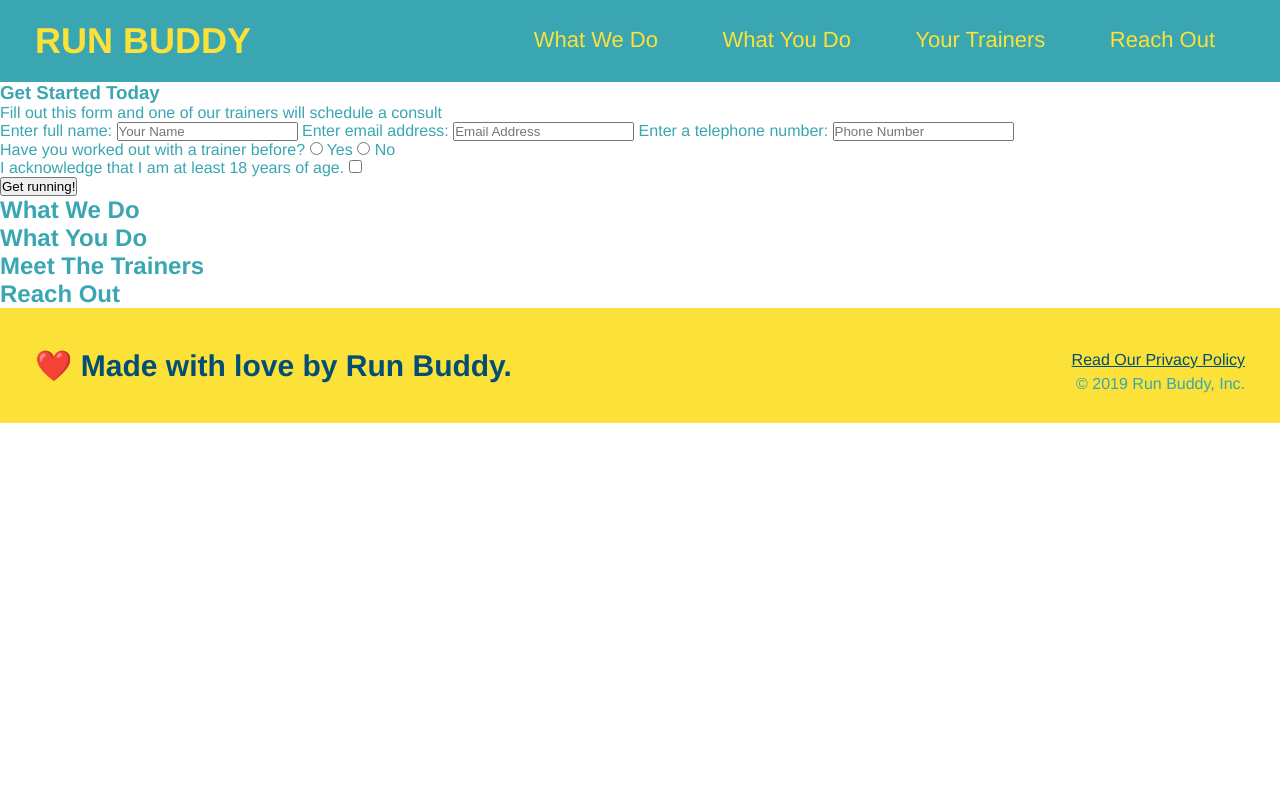
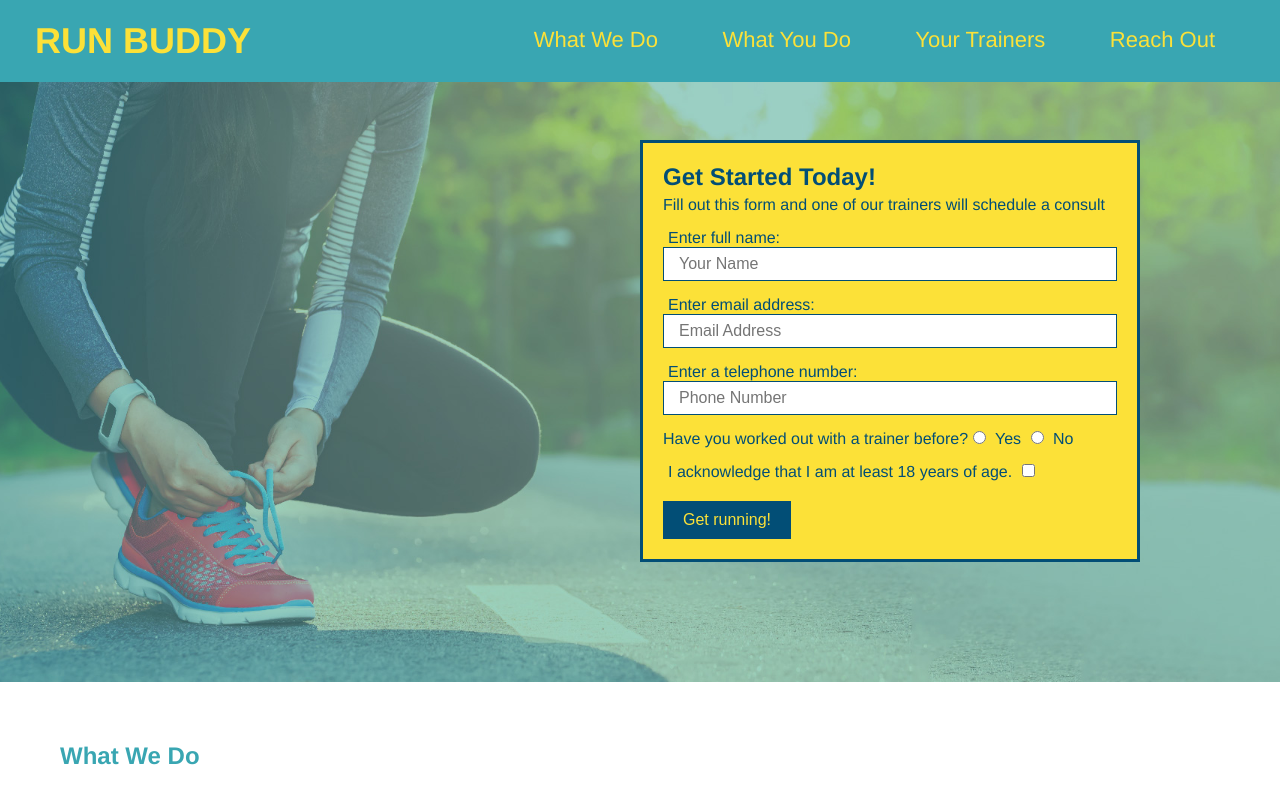
Before and after one commit to htang2021/run-buddy, a plain HTML site: page index.html in a window 1280 px wide. Shown: the top 800 px of the page. Drawn offline with Linux system fonts and the light colour scheme.

Commit message:
formatted the form and styled it to match to the mockup

```diff
--- a/assets/css/style.css
+++ b/assets/css/style.css
@@ -53,3 +53,53 @@ footer div {
 footer a {
     color: #024e76;
 }
+section {
+    padding: 60px;
+}
+/* Hero Style Start */
+.hero {
+    background-image: url("../images/hero-bg.jpg");
+    height: 600px;
+    background-size:cover;
+    background-position: center;
+    position: relative;
+}
+/* Hero Style End */
+/* Hero form start */
+.hero-form {
+    color: #024e76;
+    background-color: #fce138;
+    padding: 20px;
+    width: 500px;
+    border: 3px solid #024e76;
+    position: absolute;
+    bottom: 120px;
+    right: 140px;
+}
+.hero-form button {
+    font-size: 16px;
+    padding: 10px 20px;
+    margin-top: 5px;
+    color:#fce138;
+    background-color: #024e76;
+    border: none;
+}
+.hero-form h3 {
+    font-size: 24px;
+    margin: 0px;
+}
+.hero-form p {
+    margin: 5px 0 15px 0;
+}
+.form-input {
+    border: 1px solid #024e76;
+    display: block;
+    padding: 7px 15px;
+    font-size: 16px;
+    color: #024e76;
+    width: 100%;
+    margin-bottom: 15px;
+}
+.hero-form label {
+    margin: 0 5px;
+}
--- a/index.html
+++ b/index.html
@@ -33,18 +33,18 @@
         </header>
 
         <!-- hero/jumbotron -->
-        <section>
-            <div>
-                <h3>Get Started Today</h3>
+        <section class="hero">
+            <div class="hero-form">
+                <h3>Get Started Today!</h3>
                 <p>Fill out this form and one of our trainers will schedule a consult</p>
             <!-- Add form element -->
             <form>
                 <label for="name">Enter full name:</label>
-                <input type="text" placeholder="Your Name" name="name" id="name" />
+                <input type="text" placeholder="Your Name" name="name" id="name" class="form-input" />
                 <label for="email">Enter email address:</label>
-                <input type="email" placeholder="Email Address" name="email" id="email" />
+                <input type="email" placeholder="Email Address" name="email" id="email" class="form-input" />
                 <label for="phone">Enter a telephone number:</label>
-                <input type="tel" placeholder="Phone Number" name="phone" id="phone" />
+                <input type="tel" placeholder="Phone Number" name="phone" id="phone" class="form-input" />
                 <p>
                     Have you worked out with a trainer before?
                     <input type="radio" name="trainer-confirm" id="trainer-yes" />
```
Also changed, not shown: assets/images/hero-bg.jpg (added).
